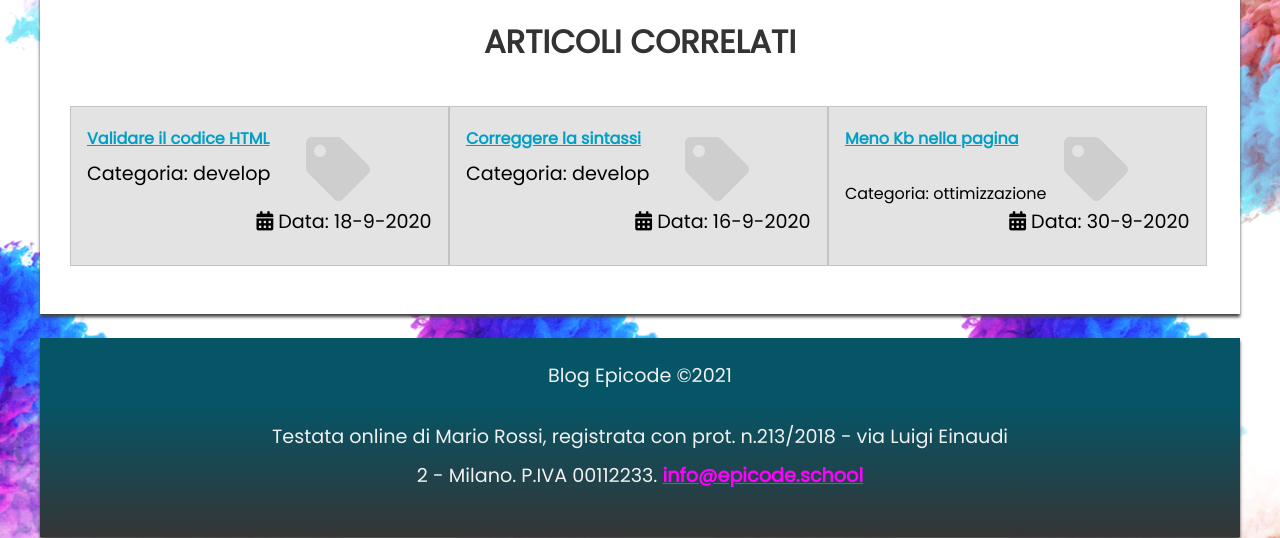
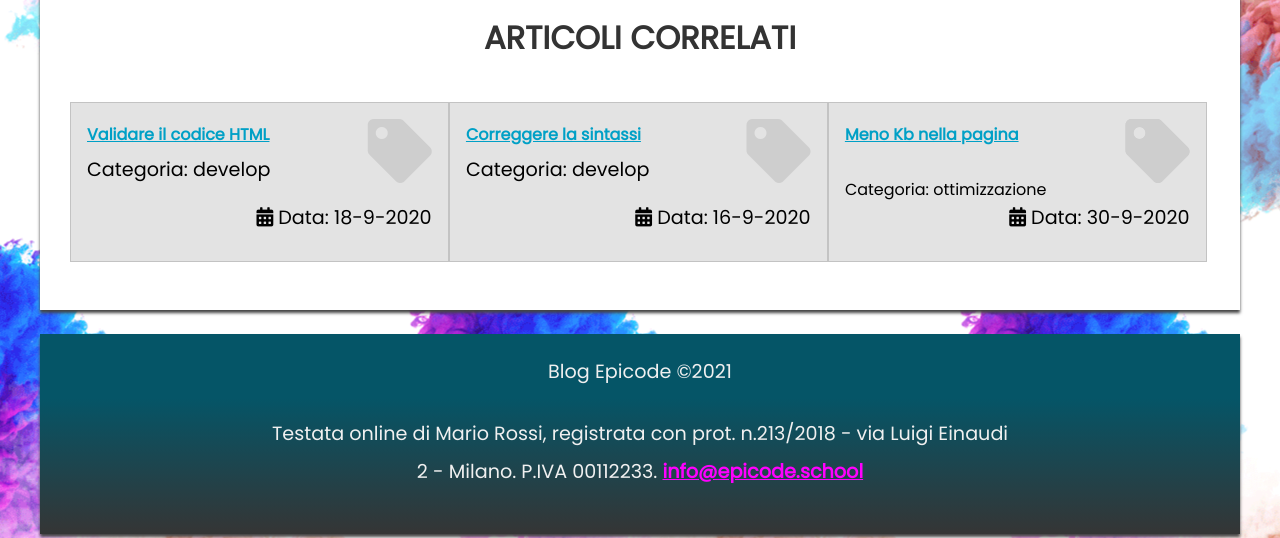
Before and after one commit to FrancescoZatti/Esercizi-Settimana-4, a plain HTML site: page Esercizio del 22-11-2023/articolo.html in a window 1280 px wide. Shown: the part 1945-2483 px from the top of the page. Drawn offline with Linux system fonts and the light colour scheme.

Commit message:
consegna

```diff
--- a/Esercizio del 22-11-2023/assets/css/style.css
+++ b/Esercizio del 22-11-2023/assets/css/style.css
@@ -559,6 +559,14 @@ aside > div {
   margin: 0;
 }
 
+.tag > i {
+  position: absolute;
+  float: right;
+  top: 1rem;
+  right: 0;
+  margin: 0;
+}
+
 /*DATE*/
 .date {
   float: auto;
@@ -624,6 +632,14 @@ section > h2 {
   font-size: 1.5rem;
   box-shadow: 0.1rem 0.1rem 0.2rem rgb(51, 51, 51, 0.8);
   box-sizing: border-box;
+}
+
+.tag > i {
+  position: absolute;
+  float: right;
+  top: 1rem;
+  right: 0;
+  margin: 0;
 }
 
 /*calendar*/
@@ -699,7 +715,7 @@ section > h2 {
   h1 {
     width: 100%;
     margin-bottom: 0;
-    font-size: 4.2rem;
+    font-size: 4rem;
     box-sizing: content-box;
     z-index: 2;
     float: auto;
@@ -715,7 +731,7 @@ section > h2 {
     width: 50%;
     float: right;
     position: absolute;
-    bottom: -1.5rem;
+    bottom: -1.3rem;
     right: 0;
     z-index: -1;
   }
@@ -764,4 +780,27 @@ section > h2 {
   box-sizing: border-box;
 }
 
+/*TAG*/
+
+aside > div {
+  position: relative;
+  min-height: 10rem;
+  vertical-align: middle;
 }
+
+.tag {
+  z-index: 0;
+  position: absolute;
+  float: right;
+  top: 0;
+  right: -3;
+  border: 0;
+  font-size: 4rem;
+  color: #CECECE;
+  padding: 0;
+  margin: 0;
+}
+
+
+
+}
```
